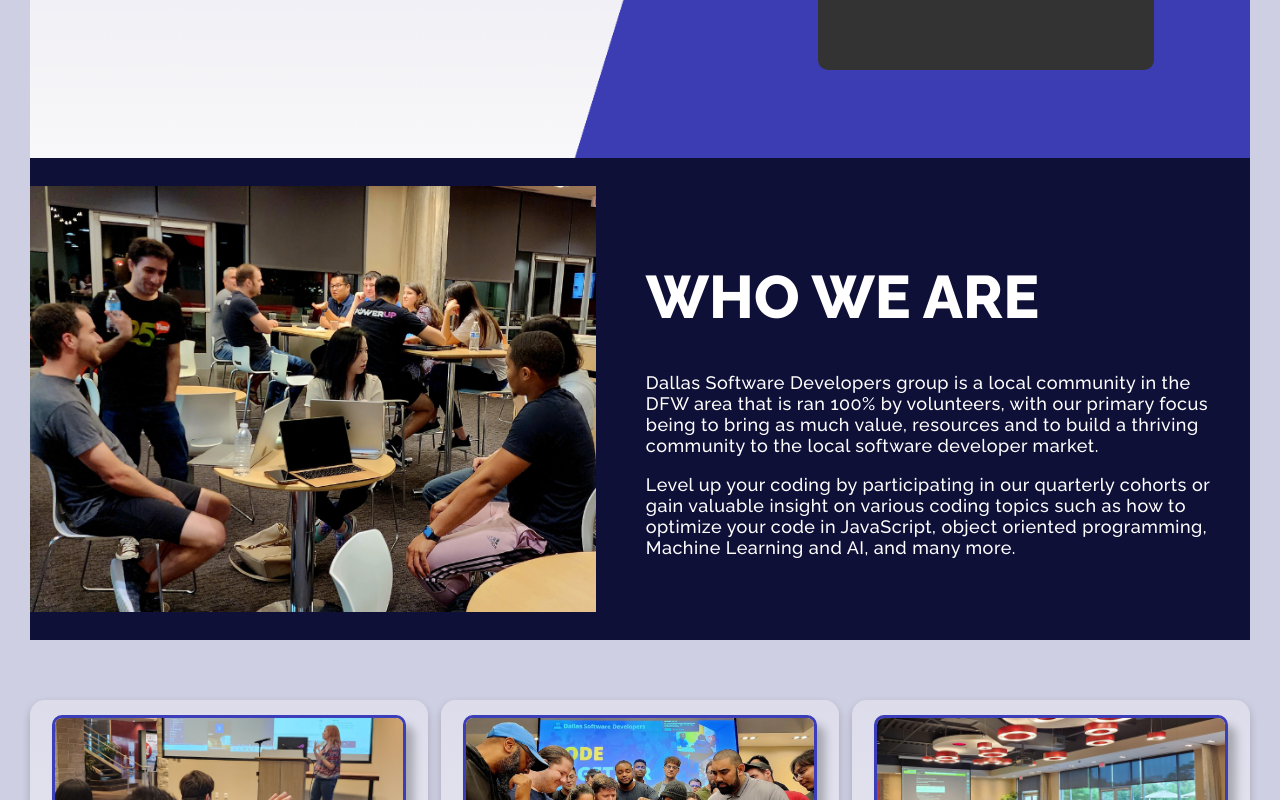
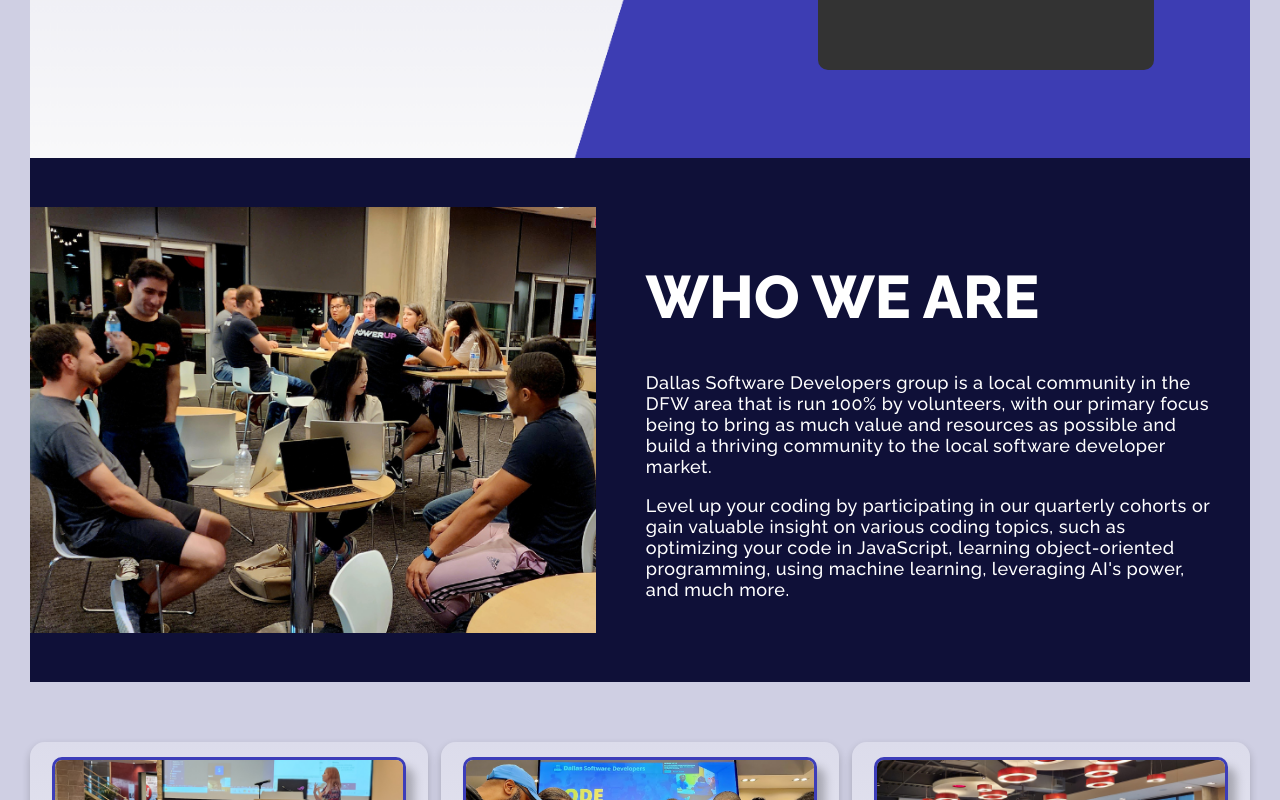
Before and after one commit to dallassoftwaredevelopers/DSDsite, a Next.js app: page / in a window 1280 px wide. Shown: the part 417-1217 px from the top of the page. Built offline with nearby package versions, Linux system fonts and the light colour scheme.

Commit message:
(WEB-77) update verbiage

```diff
--- a/src/app/components/bannerSection/bannerSection.tsx
+++ b/src/app/components/bannerSection/bannerSection.tsx
@@ -19,15 +19,15 @@ export default function BannerSection() {
         <h1>WHO WE ARE</h1>
         <p>
           Dallas Software Developers group is a local community in the DFW area
-          that is ran 100% by volunteers, with our primary focus being to bring
-          as much value, resources and to build a thriving community to the
-          local software developer market.
+          that is run 100% by volunteers, with our primary focus being to bring
+          as much value and resources as possible and build a thriving community
+          to the local software developer market.
         </p>
         <p>
           Level up your coding by participating in our quarterly cohorts or gain
-          valuable insight on various coding topics such as how to optimize your
-          code in JavaScript, object oriented programming, Machine Learning and
-          AI, and many more.
+          valuable insight on various coding topics, such as optimizing your
+          code in JavaScript, learning object-oriented programming, using
+          machine learning, leveraging AI&apos;s power, and much more.
         </p>
       </div>
     </div>
```
